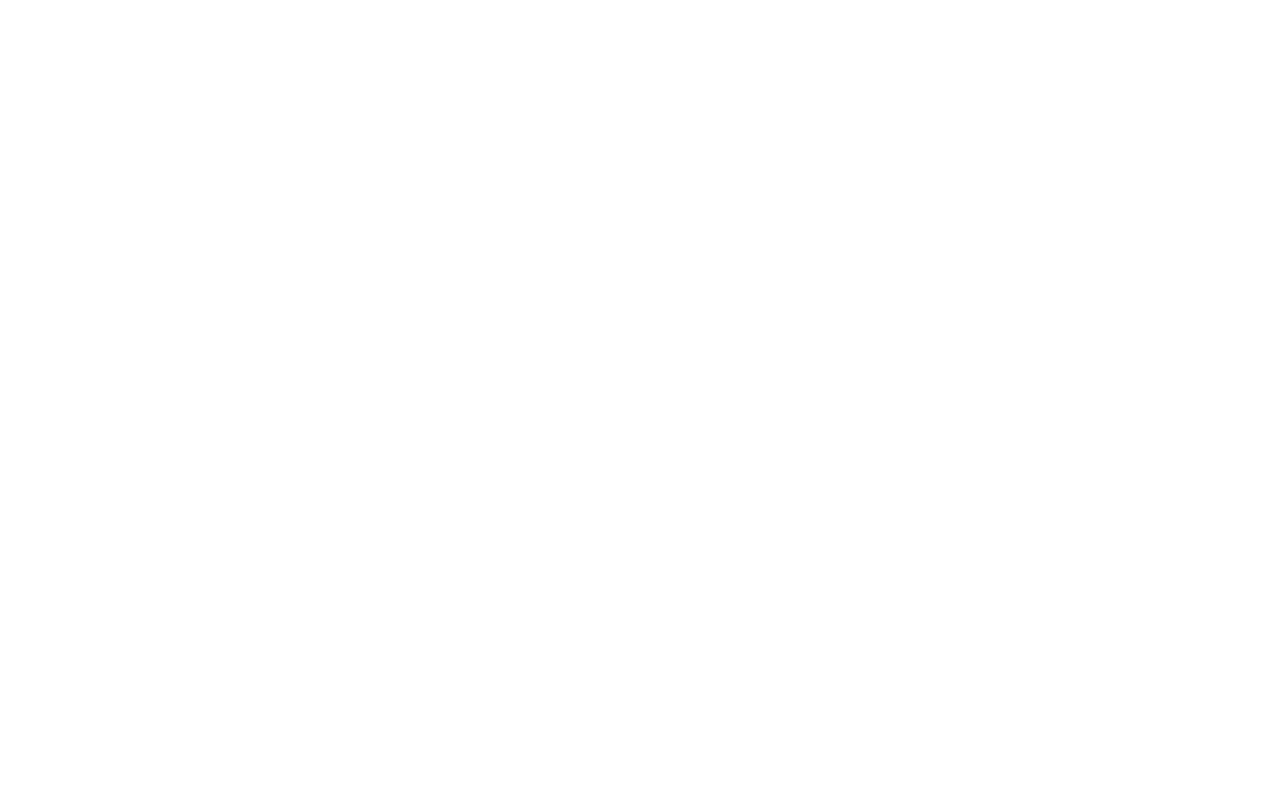
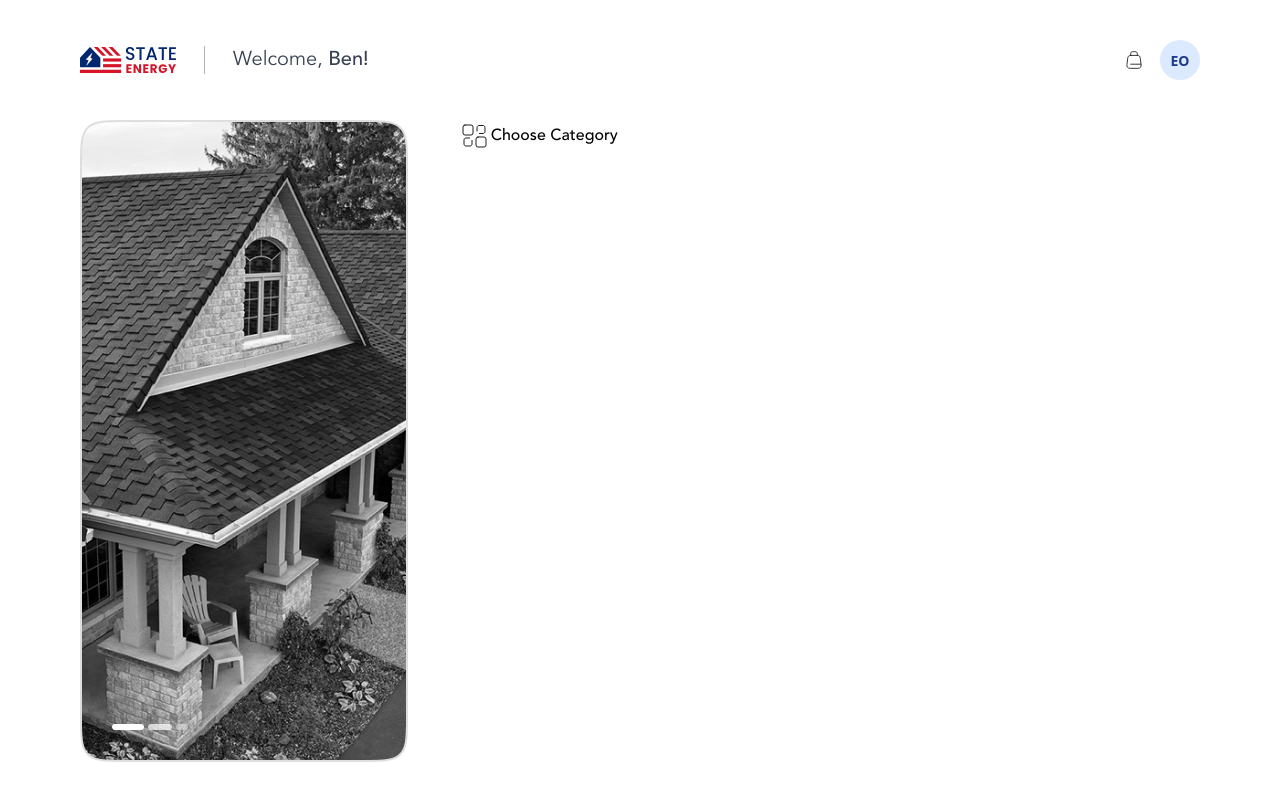
Before and after one commit to Qasim240/state-energy-Abraham-Shalim--React, a React (Vite) app: page /detail in a window 1280 px wide. Before the commit this address had no page. Built offline with nearby package versions, Linux system fonts and the light colour scheme.

Commit message:
create route of detail page

```diff
--- a/src/App.jsx
+++ b/src/App.jsx
@@ -1,6 +1,7 @@
 import './App.css'
 import MainLayout from './components/MainLayout'
 import Collection from './components/ui/pages/Collection'
+import DetailPage from './components/ui/pages/DetailPage'
 import Home from './components/ui/pages/Home'
 import Login from './components/ui/pages/Login'
 import { Routes, Route } from 'react-router-dom'
@@ -11,8 +12,9 @@
     <>
       <Routes>
         <Route path="/" element={<Login />} />
-        <Route path="home" element={<MainLayout ><Home /></MainLayout>} />
-        <Route path="collection" element={<MainLayout ><Collection /></MainLayout>} />
+        <Route path="/home" element={<MainLayout ><Home /></MainLayout>} />
+        <Route path="/collection" element={<MainLayout ><Collection /></MainLayout>} />
+        <Route path="/detail" element={<MainLayout ><DetailPage /></MainLayout>} />
       </Routes>
     </>
   )
--- a/src/components/ui/CollectionCard.jsx
+++ b/src/components/ui/CollectionCard.jsx
@@ -1,23 +1,25 @@
 import React from 'react'
 import PrimaryBtn from './PrimaryBtn'
 import { addIcon } from '../../../imagesPath'
+import { Link } from 'react-router-dom'
 
-const CollectionCard = ({title, thumbnailImg}) => {
+const CollectionCard = ({ title, thumbnailImg }) => {
     return (
         <div className='border border-secondary p-4 sm:p-6 md:p-8 lg:p-[30px] rounded-[16px] bg-blue-flat relative h-[220px] sm:h-[250px] lg:h-[300px] overflow-hidden'>
             <p className='font-Avenir uppercase font-extrabold text-[18px] sm:text-[20px] lg:text-[21px] pb-4 sm:pb-5 text-left'>
                 {title}
             </p>
-
             <img
                 className='absolute bottom-0 left-0 w-[80px] sm:w-[100px] lg:w-[150px] object-contain'
                 src={thumbnailImg}
                 alt="Collection"
             />
 
-            <PrimaryBtn className='py-3 px-4 sm:py-4 sm:px-5 absolute right-[-16px] sm:right-[-22px] bottom-0 bg-[#1E1E1E] text-[24px] sm:text-[30px] rounded-none rounded-tl-[16px] flex items-center'>
-                <img className='mr-2 sm:mr-4 w-[16px] sm:w-[20px]' src={addIcon} alt={addIcon} />
-            </PrimaryBtn>
+            <Link to="/detail">
+                <PrimaryBtn className='py-3 px-4 sm:py-4 sm:px-5 absolute right-[-16px] sm:right-[-22px] bottom-0 bg-[#1E1E1E] text-[24px] sm:text-[30px] rounded-none rounded-tl-[16px] flex items-center'>
+                    <img className='mr-2 sm:mr-4 w-[16px] sm:w-[20px]' src={addIcon} alt={addIcon} />
+                </PrimaryBtn>
+            </Link>
         </div>
     )
 }
--- /dev/null
+++ b/src/components/ui/pages/DetailPage.jsx
@@ -0,0 +1,29 @@
+import React from 'react'
+import { categoryIcon, detailBanner } from '../../../../imagesPath'
+
+const DetailPage = () => {
+    return (
+        <>
+
+            <div class="grid grid-cols-12 gap-4">
+                <div className='col-span-4'>
+                    <img src={detailBanner} alt="" />
+
+                </div>
+                <div className='col-span-8'>
+
+                    <div className='flex items-center'>
+                        <img src={categoryIcon} alt={categoryIcon} />
+                        <span className='font-Avenir font-medium'>Choose Category</span>
+                    </div>
+
+
+                </div>
+            </div>
+
+
+        </>
+    )
+}
+
+export default DetailPage
```
Also changed, not shown: imagesPath.js (+13 -11 lines), src/assets/images/categoryIcon.svg (added), src/assets/images/detailBanner.png (added).
